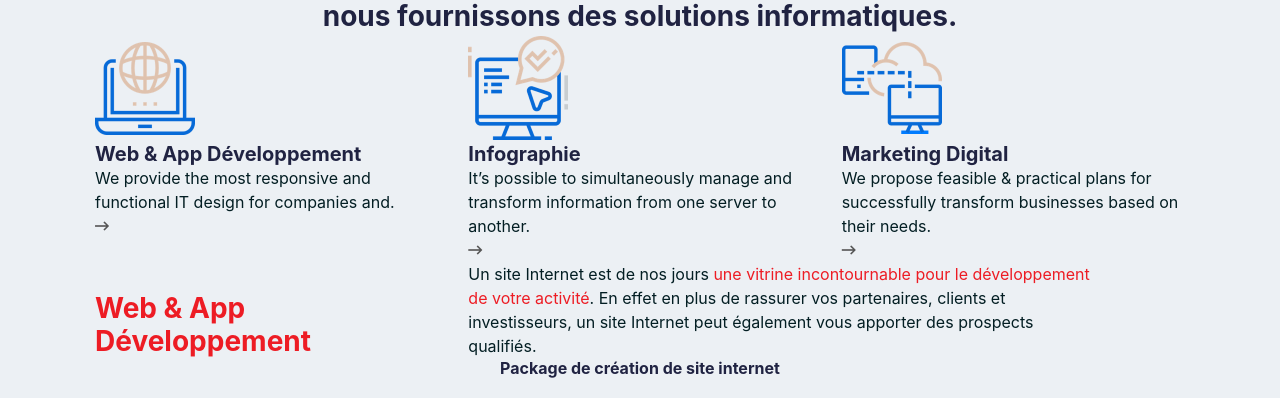
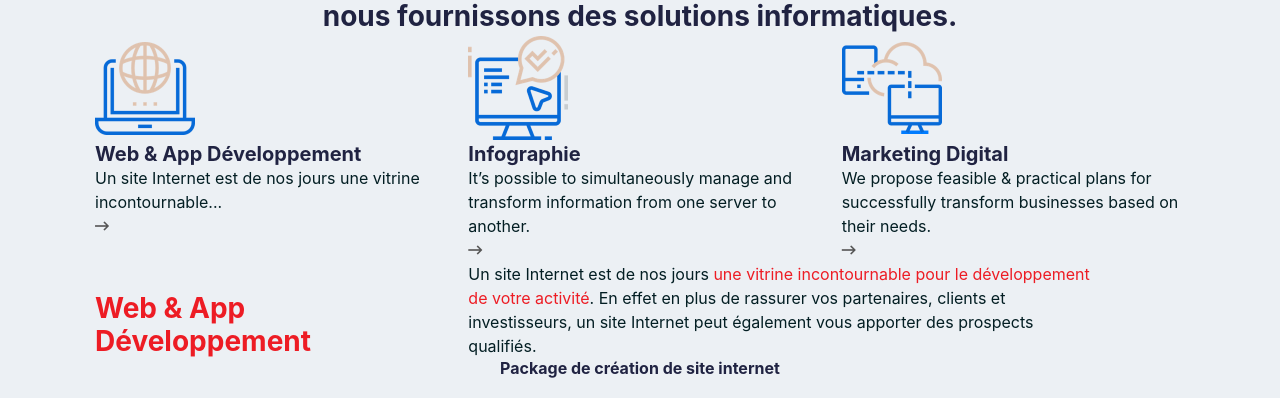
Before and after one commit to Michaell007/itweb_site, a Symfony app: template templates/front-end/it_solutions/solution.html.twig in a window 1280 px wide. Shown: the part 182-580 px from the top of the page. Run offline with Twig, Linux system fonts and the light colour scheme; the template is opened without the code that fills it, so the values that code supplies are empty; some libraries are stand-ins or nearby versions.

Commit message:
testing pipeline

```diff
--- a/templates/front-end/it_solutions/solution.html.twig
+++ b/templates/front-end/it_solutions/solution.html.twig
@@ -40,7 +40,7 @@
                                             </div>
                                             <div class="content">
                                                 <h5 class="heading">Web & App Développement </h5>
-                                                <div class="text">We provide the most responsive and functional IT design for companies and.
+                                                <div class="text">Un site Internet est de nos jours une vitrine incontournable...
                                                 </div>
                                                 <div class="circle-arrow">
                                                     <div class="middle-dot"></div>
```
